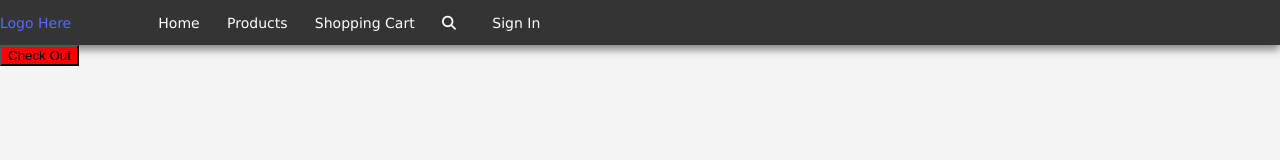
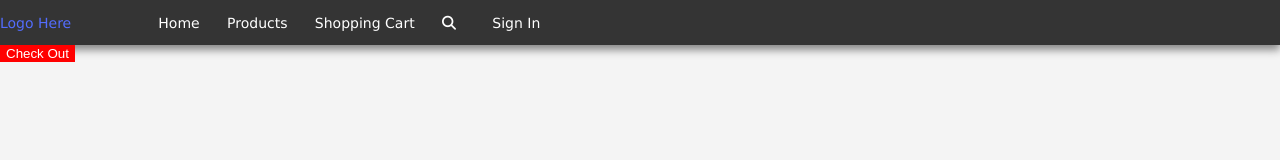
Before and after one commit to RasmitDevkota/thanksforsharing, a website: page public/cart.html in a window 1280 px wide. Drawn offline with nearby package versions, Linux system fonts and the light colour scheme.

Commit message:
Gitacora saved 1 changed files

```diff
--- a/public/cart.css
+++ b/public/cart.css
@@ -1,5 +1,5 @@
 .checkout{
-    border
+    border: none;
     color: white;
     background-color: red;
 }
```
